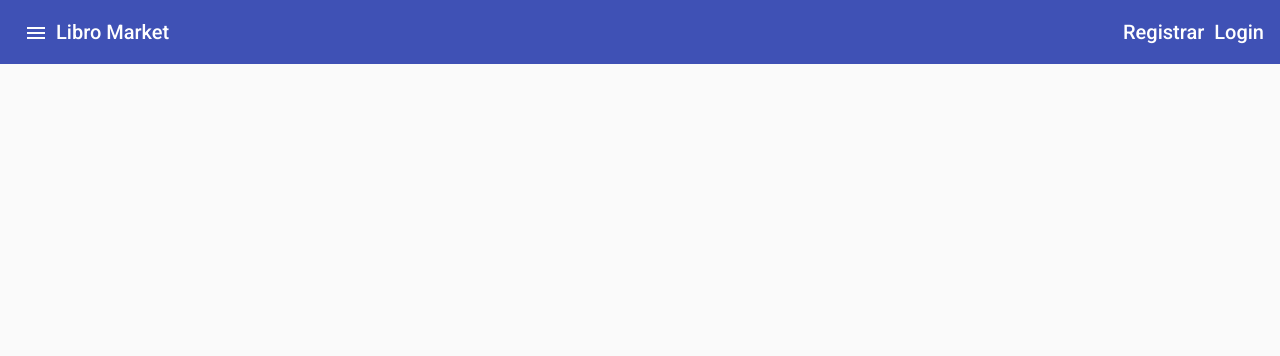
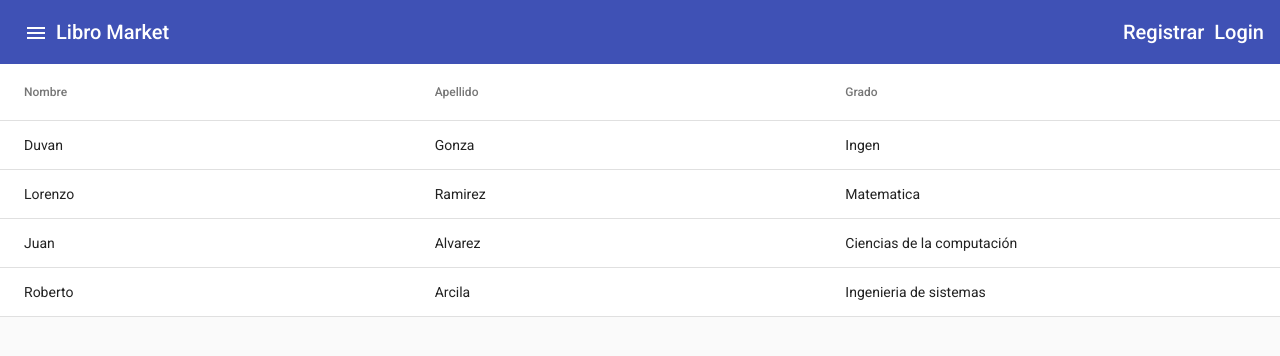
Before and after one commit to Duvan16/angular-mi-web-app, an Angular app: page /autores in a window 1280 px wide. Before the commit this address led to /. Shown: the top 356 px of the page. Built offline with nearby package versions, Linux system fonts and the light colour scheme.

Commit message:
Crear Tabla para Listar Autores

```diff
--- a/src/app/app-routing.module.ts
+++ b/src/app/app-routing.module.ts
@@ -1,5 +1,6 @@
 import { NgModule } from '@angular/core';
 import { RouterModule, Routes } from '@angular/router';
+import { AutoresComponent } from './autores/autores.component';
 import { BooksComponent } from './books/books.component';
 import { InicioComponent } from './inicio.component';
 import { LibrosComponent } from './Libros/libros.component';
@@ -17,6 +18,7 @@
   { path: 'registrar', component: RegistrarComponent },
   { path: 'login', component: LoginComponent },
   { path: 'books', component: BooksComponent },
+  { path: 'autores', component: AutoresComponent },
 ];
 
 @NgModule({
--- a/src/app/app.module.ts
+++ b/src/app/app.module.ts
@@ -21,6 +21,7 @@
 import { BooksService } from './books/books.service';
 import { BookNuevoComponent } from './books/book-nuevo.component';
 import { MAT_DATE_LOCALE } from '@angular/material/core';
+import { AutoresComponent } from './autores/autores.component';
 
 @NgModule({
   declarations: [
@@ -35,6 +36,7 @@
     MenuListaComponent,
     BooksComponent,
     BookNuevoComponent,
+    AutoresComponent,
   ],
   imports: [
     BrowserModule,
--- /dev/null
+++ b/src/app/autores/autor.model.ts
@@ -0,0 +1,6 @@
+export interface Autor {
+  autorId: number;
+  nombre: string;
+  apellido: string;
+  gradoAcademico: string;
+}
--- /dev/null
+++ b/src/app/autores/autores.component.html
@@ -0,0 +1,18 @@
+<mat-table [dataSource]="dataSource">
+    <ng-container matColumnDef="nombre">
+        <mat-header-cell *matHeaderCellDef>Nombre</mat-header-cell>
+        <mat-cell *matCellDef="let element">{{element.nombre}}</mat-cell>
+    </ng-container>
+    <ng-container matColumnDef="apellido">
+        <mat-header-cell *matHeaderCellDef>Apellido</mat-header-cell>
+        <mat-cell *matCellDef="let element">{{element.apellido}}</mat-cell>
+    </ng-container>
+    <ng-container matColumnDef="gradoAcademico">
+        <mat-header-cell *matHeaderCellDef>Grado</mat-header-cell>
+        <mat-cell *matCellDef="let element">{{element.gradoAcademico}}</mat-cell>
+    </ng-container>
+
+    <mat-header-row *matHeaderRowDef="desplegarColumnas"></mat-header-row>
+    <mat-row *matRowDef="let row; columns:desplegarColumnas"></mat-row>
+
+</mat-table>
--- /dev/null
+++ b/src/app/autores/autores.component.ts
@@ -0,0 +1,20 @@
+import { Component, OnInit } from '@angular/core';
+import { MatTableDataSource } from '@angular/material/table';
+import { Autor } from './autor.model';
+import { AutoresService } from './autores.service';
+
+@Component({
+  selector: 'app-autores',
+  templateUrl: './autores.component.html',
+  styleUrls: ['./autores.component.css'],
+})
+export class AutoresComponent implements OnInit {
+  desplegarColumnas = ['nombre', 'apellido', 'gradoAcademico'];
+  dataSource = new MatTableDataSource<Autor>();
+
+  constructor(private autoresService: AutoresService) {}
+
+  ngOnInit(): void {
+    this.dataSource.data = this.autoresService.obtenerAutores();
+  }
+}
--- /dev/null
+++ b/src/app/autores/autores.service.ts
@@ -0,0 +1,34 @@
+import { Injectable } from '@angular/core';
+import { Autor } from './autor.model';
+
+//Para que no se agregue en providers app.module
+@Injectable({
+  providedIn: 'root',
+})
+export class AutoresService {
+  private autoresLista: Autor[] = [
+    { autorId: 1, nombre: 'Duvan', apellido: 'Gonza', gradoAcademico: 'Ingen' },
+    {
+      autorId: 2,
+      nombre: 'Lorenzo',
+      apellido: 'Ramirez',
+      gradoAcademico: 'Matematica',
+    },
+    {
+      autorId: 3,
+      nombre: 'Juan',
+      apellido: 'Alvarez',
+      gradoAcademico: 'Ciencias de la computación',
+    },
+    {
+      autorId: 4,
+      nombre: 'Roberto',
+      apellido: 'Arcila',
+      gradoAcademico: 'Ingenieria de sistemas',
+    },
+  ];
+
+  obtenerAutores() {
+    return this.autoresLista.slice();
+  }
+}
```
Also changed, not shown: src/app/autores/autores.component.css (added), 1 other file (tests, documents, lock files or other folders).
